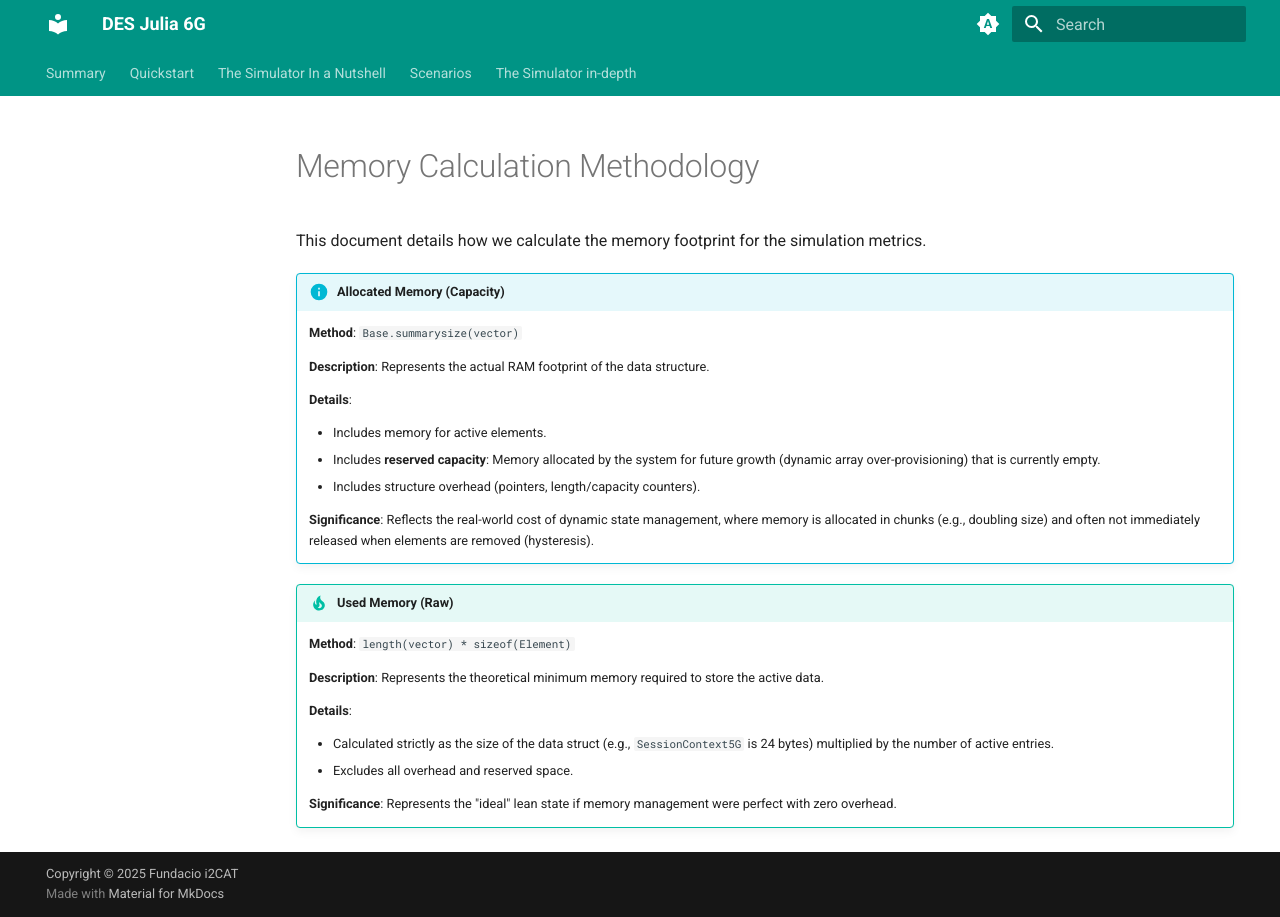
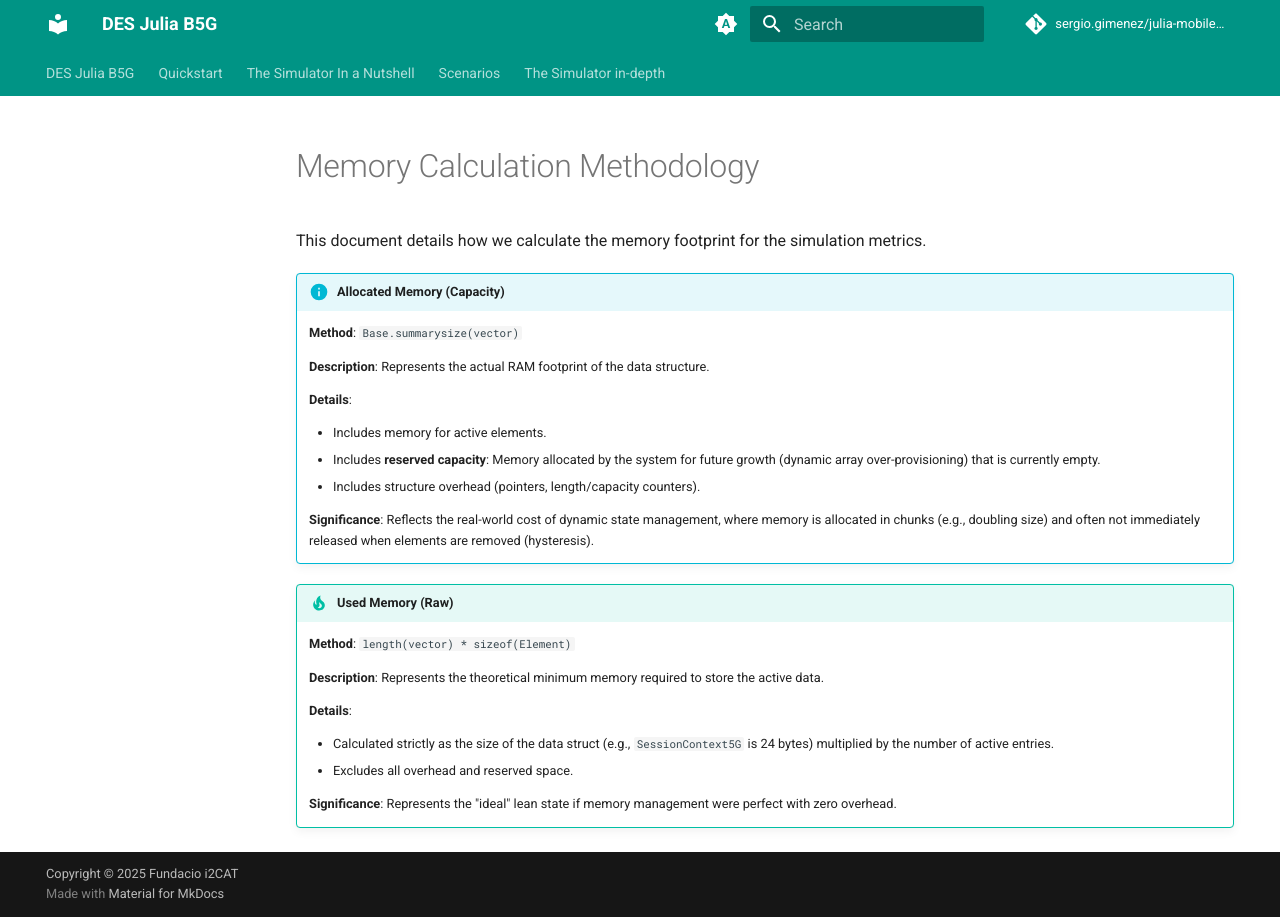
Before and after one commit to Fundacio-i2CAT/PLMN-GraphSim, an MkDocs documentation site: the page built from docs/memory_calculation.md, in a window 1280 px wide. Built offline with MkDocs 1.6.1 and Material for MkDocs 9.7.7, drawn with Linux system fonts in a browser that asks for light colours.

Commit message:
Add repo info

```diff
--- a/mkdocs.yml
+++ b/mkdocs.yml
@@ -1,11 +1,13 @@
-site_name: DES Julia 6G
+site_name: DES Julia B5G
 site_description: Julia-based Discrete Event Simulator for evaluating scalability of 5G Networks and beyond
-site_url: https://software-networks.org/des_julia_6g_rupa/
+site_url: https://julia-mobile-des-dff3a5.pages.i2cat.net/
+repo_url: https://gitlab.i2cat.net/sergio.gimenez/julia-mobile-des
+repo_name: sergio.gimenez/julia-mobile-des
 site_dir: public
 copyright: Copyright &copy; 2025 Fundacio i2CAT
 
 nav:
-  - Summary: index.md
+  - DES Julia B5G: index.md
   - Quickstart: quickstart.md
   - The Simulator In a Nutshell: simulation-details/in-a-nutshell/in-a-nutshell.md
   - Scenarios:
```
